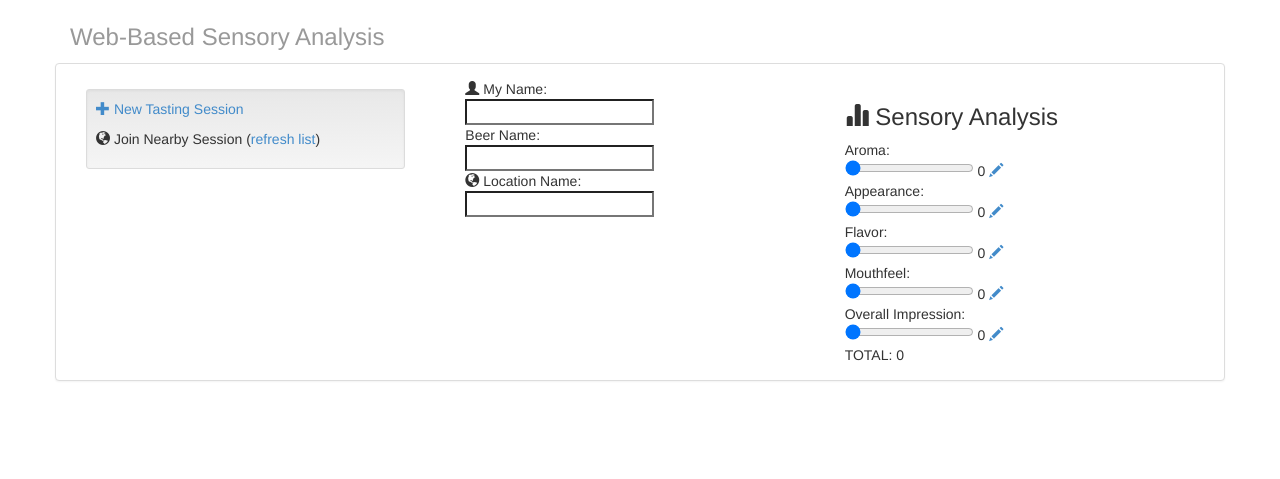
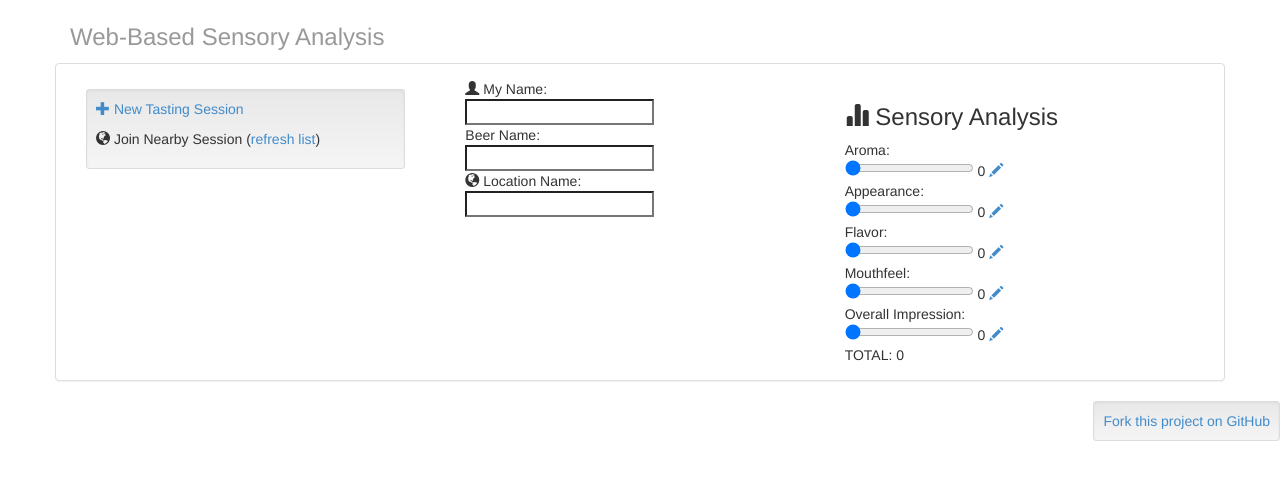
Before and after one commit to Sensory-Web/Beer-Sense, a website: page index.html in a window 1280 px wide. Shown: the part 57-536 px from the top of the page. Drawn offline with nearby package versions, Linux system fonts and the light colour scheme; some packages are replaced by stand-ins of ours; a script that the page names is missing.

Commit message:
added a link to fork on github

```diff
--- a/index.html
+++ b/index.html
@@ -255,5 +255,7 @@
     <script src="js/session.js"></script>
     <script src="js/user.js"></script>
     <script src="js/analytics.js"></script>
+
+    <div class="well well-sm pull-right"><a href="https://github.com/Sensory-Web/Beer-Sense">Fork this project on GitHub</a></div>
   </body>
 </html>
```
